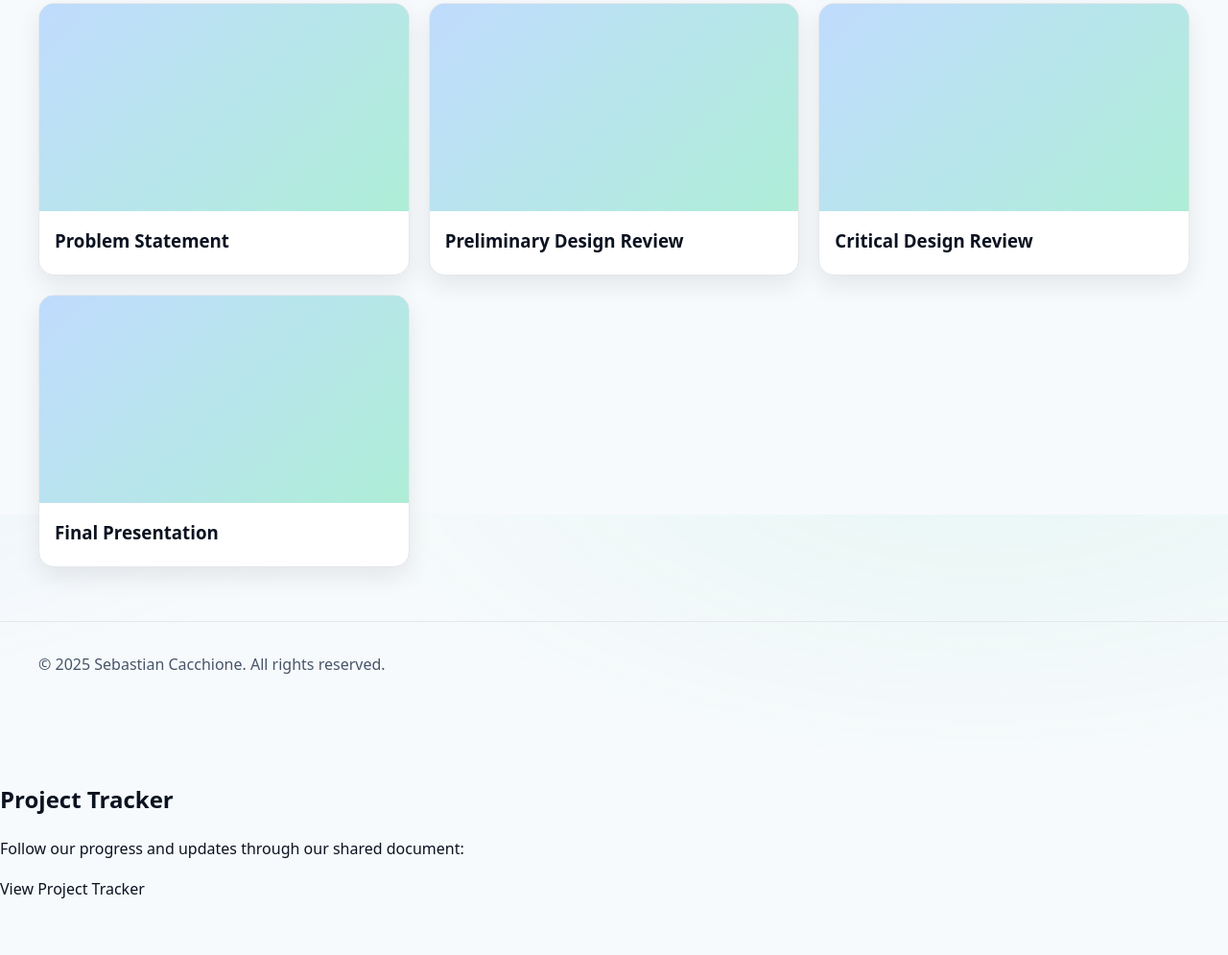
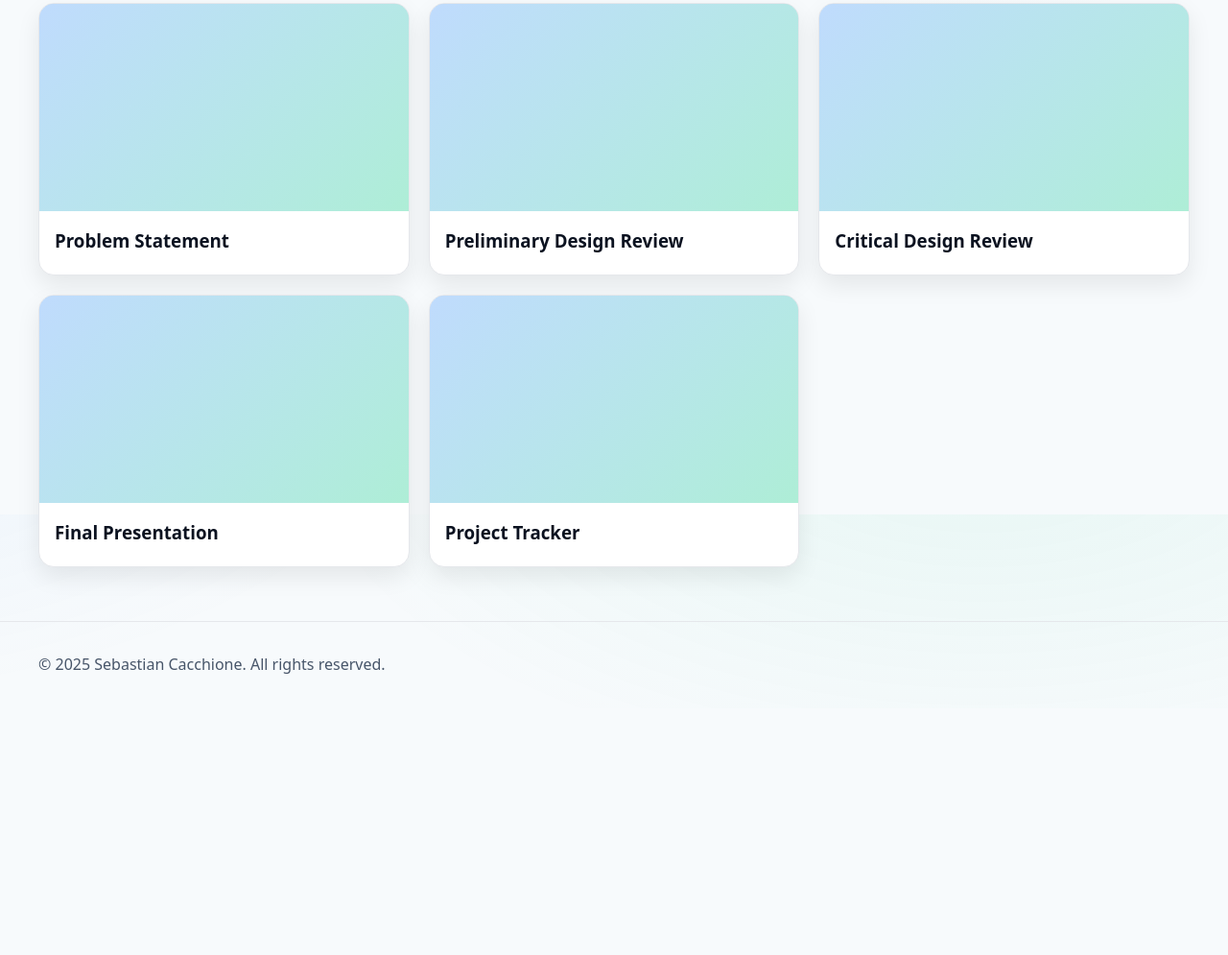
Before and after one commit to johnnywalker100/johnnywalker100.github.io, a plain HTML site: page pages/senior-design-project/index.html in a window 1280 px wide. Shown: the part 264-1259 px from the top of the page at 96% size. After the commit the page ends 1002 px from the top, so only its background shows below. Drawn offline with Linux system fonts and the light colour scheme.

Commit message:
added project tracker doc

```diff
--- a/pages/senior-design-project/index.html
+++ b/pages/senior-design-project/index.html
@@ -9,7 +9,10 @@
 <body>
   <header>
     <div class="container nav">
-      <a class="brand" href="../../index.html"><span class="brand__logo" aria-hidden="true"></span><span>Sebastian Cacchione</span></a>
+      <a class="brand" href="../../index.html">
+        <span class="brand__logo" aria-hidden="true"></span>
+        <span>Sebastian Cacchione</span>
+      </a>
       <nav class="nav__links" aria-label="Primary">
         <a class="nav__link" href="../../index.html">Home</a>
         <a class="nav__link" href="../senior-design-project/index.html">Senior Design</a>
@@ -19,49 +22,67 @@
       </nav>
     </div>
   </header>
+
   <main class="container">
     <section>
       <div class="section__head">
         <div class="eyebrow">Senior Design Project</div>
         <h1 class="section__title">Senior Design Project</h1>
-        <p class="section__desc">Navigate the four core deliverables for the capstone project below.</p>
-
+        <p class="section__desc">
+          Navigate the four core deliverables for the capstone project below.
+        </p>
       </div>
 
       <div class="grid">
         <a class="project" href="problem-statement.html">
           <div class="project__thumb"></div>
-          <div class="project__body"><h3 class="project__title">Problem Statement</h3></div>
+          <div class="project__body">
+            <h3 class="project__title">Problem Statement</h3>
+          </div>
         </a>
+
         <a class="project" href="pdr.html">
           <div class="project__thumb"></div>
-          <div class="project__body"><h3 class="project__title">Preliminary Design Review</h3></div>
+          <div class="project__body">
+            <h3 class="project__title">Preliminary Design Review</h3>
+          </div>
         </a>
+
         <a class="project" href="cdr.html">
           <div class="project__thumb"></div>
-          <div class="project__body"><h3 class="project__title">Critical Design Review</h3></div>
+          <div class="project__body">
+            <h3 class="project__title">Critical Design Review</h3>
+          </div>
         </a>
+
         <a class="project" href="final-presentation.html">
           <div class="project__thumb"></div>
-          <div class="project__body"><h3 class="project__title">Final Presentation</h3></div>
+          <div class="project__body">
+            <h3 class="project__title">Final Presentation</h3>
+          </div>
+        </a>
+
+        <a class="project"
+           href="https://docs.google.com/document/d/122aB_YZWNBfX74kDZ9Z-_iTcQFSinX17TFSvO_PDCgA/edit?usp=sharing"
+           target="_blank"
+           rel="noopener noreferrer">
+          <div class="project__thumb"></div>
+          <div class="project__body">
+            <h3 class="project__title">Project Tracker</h3>
+          </div>
         </a>
       </div>
-
     </section>
   </main>
+
   <footer>
-    <div class="container">© <span id="year"></span> Sebastian Cacchione. All rights reserved.</div>
+    <div class="container">
+      © <span id="year"></span> Sebastian Cacchione. All rights reserved.
+    </div>
   </footer>
-  <script>document.getElementById('year').textContent = new Date().getFullYear();</script>
-  <section id="project-tracker">
-  <h2>Project Tracker</h2>
-  <p>Follow our progress and updates through our shared document:</p>
-  <a
-    href="https://docs.google.com/document/d/122aB_YZWNBfX74kDZ9Z-_iTcQFSinX17TFSvO_PDCgA/edit?usp=sharing"
-    target="_blank"
-    rel="noopener noreferrer">
-    View Project Tracker
-  </a>
-</section>
+
+  <script>
+    document.getElementById('year').textContent = new Date().getFullYear();
+  </script>
 </body>
 </html>
```
